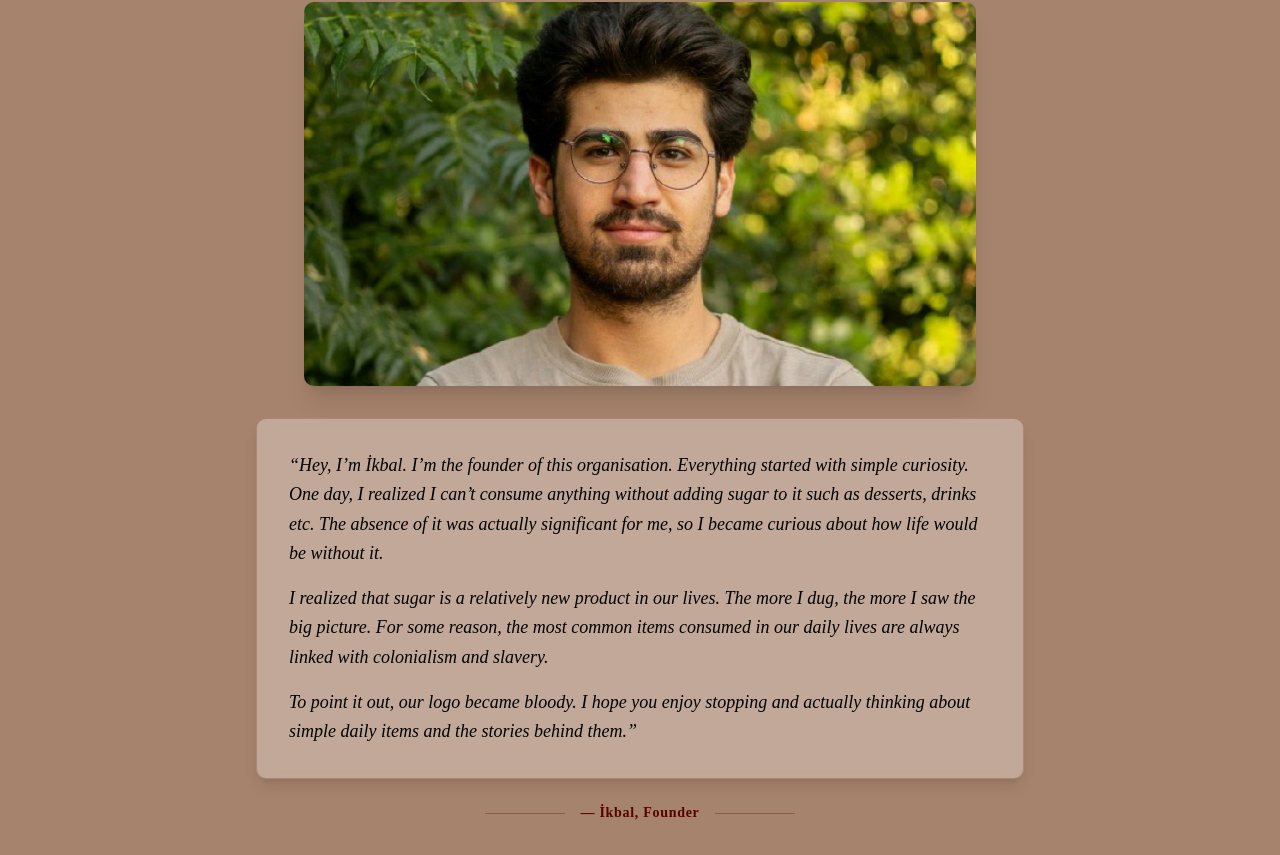
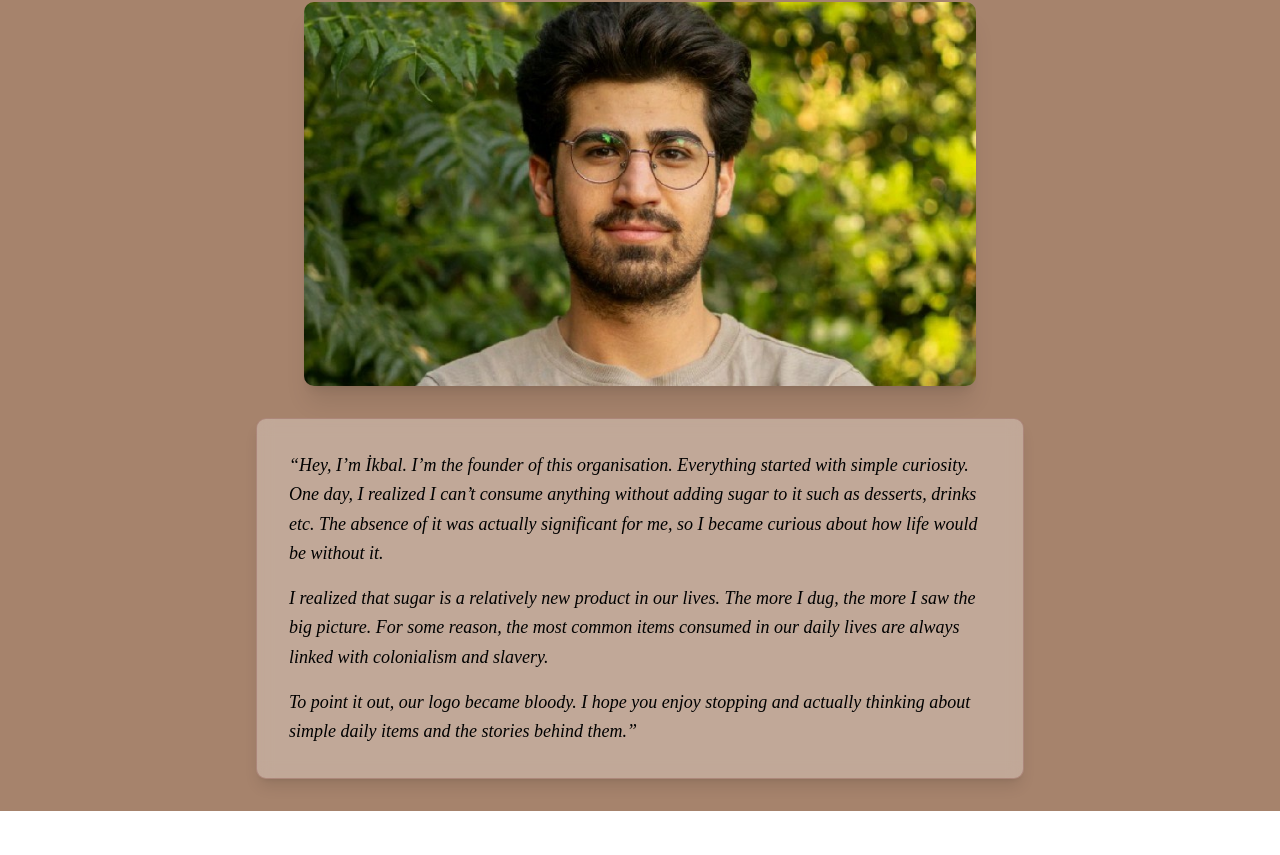
Before and after one commit to ikbalarslandev/single_origin, a Next.js app: page /about in a window 1280 px wide. Shown: the part 142-997 px from the top of the page. After the commit the page ends 953 px from the top, so only its background shows below. Built offline with nearby package versions, Linux system fonts and the light colour scheme.

Commit message:
improve coffee page

```diff
--- a/app/(events)/coffee/page.tsx
+++ b/app/(events)/coffee/page.tsx
@@ -9,7 +9,6 @@ import {
   ESPRESSO_DATA,
 } from "@/data/coffee";
 import HeaderSection from "@/components/event/header";
-import CallendyBanner from "@/components/general/calendyBanner";
 import TastingBanner from "@/components/event/tasting";
 import MeetStep from "@/components/event/steps/meet";
 import DiscussStep from "@/components/event/steps/discuss";
@@ -49,7 +48,6 @@ export default function CoffeeEventsPage() {
         />
         <TastingBanner stepNumber={6} tastingData={COFFEE_TASTING_DATA} />
         <DiscussStep stepNumber={7} />
-        <CallendyBanner type="coffee" />
       </div>
     </div>
   );
--- a/app/about/page.tsx
+++ b/app/about/page.tsx
@@ -47,15 +47,6 @@ export default function AboutPage() {
               </p>
             </div>
           </div>
-
-          {/* Signature or divider */}
-          <div className="flex items-center justify-center gap-4 mt-6">
-            <div className="flex-1 max-w-20 h-px bg-blood-dark/30"></div>
-            <span className="text-blood-dark font-semibold text-sm tracking-wider">
-              — İkbal, Founder
-            </span>
-            <div className="flex-1 max-w-20 h-px bg-blood-dark/30"></div>
-          </div>
         </div>
       </div>
     </div>
```
